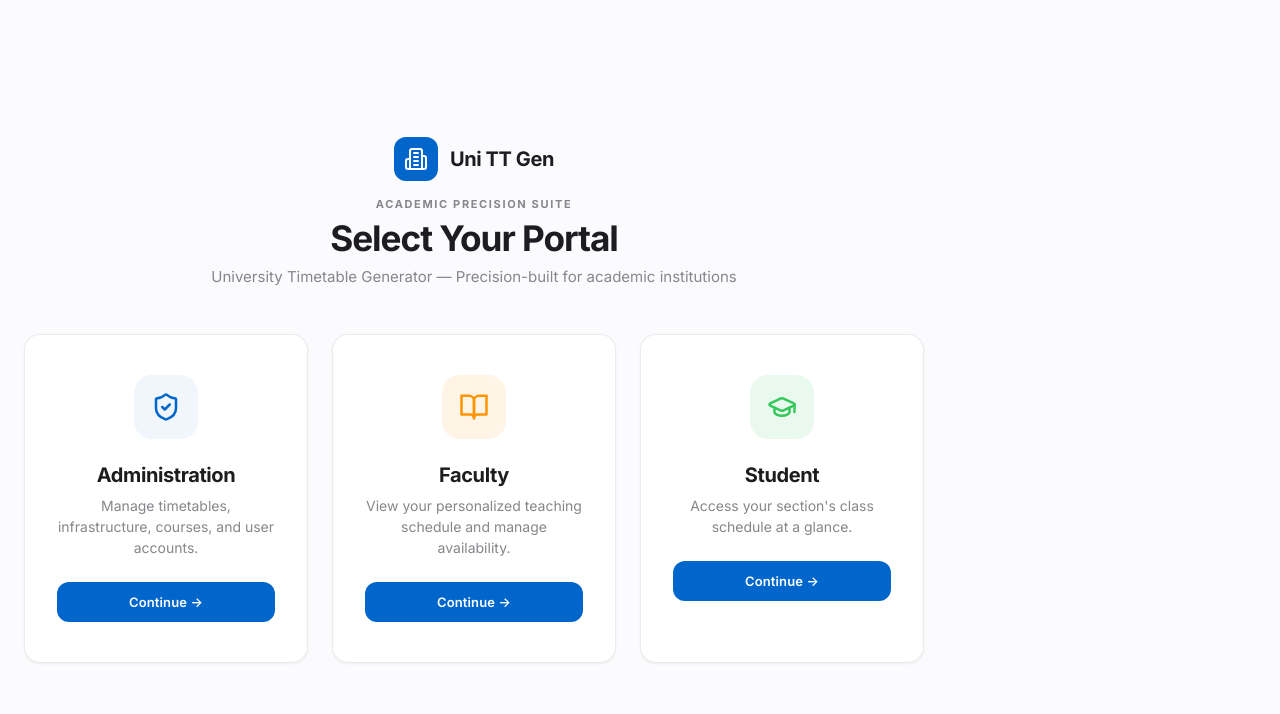
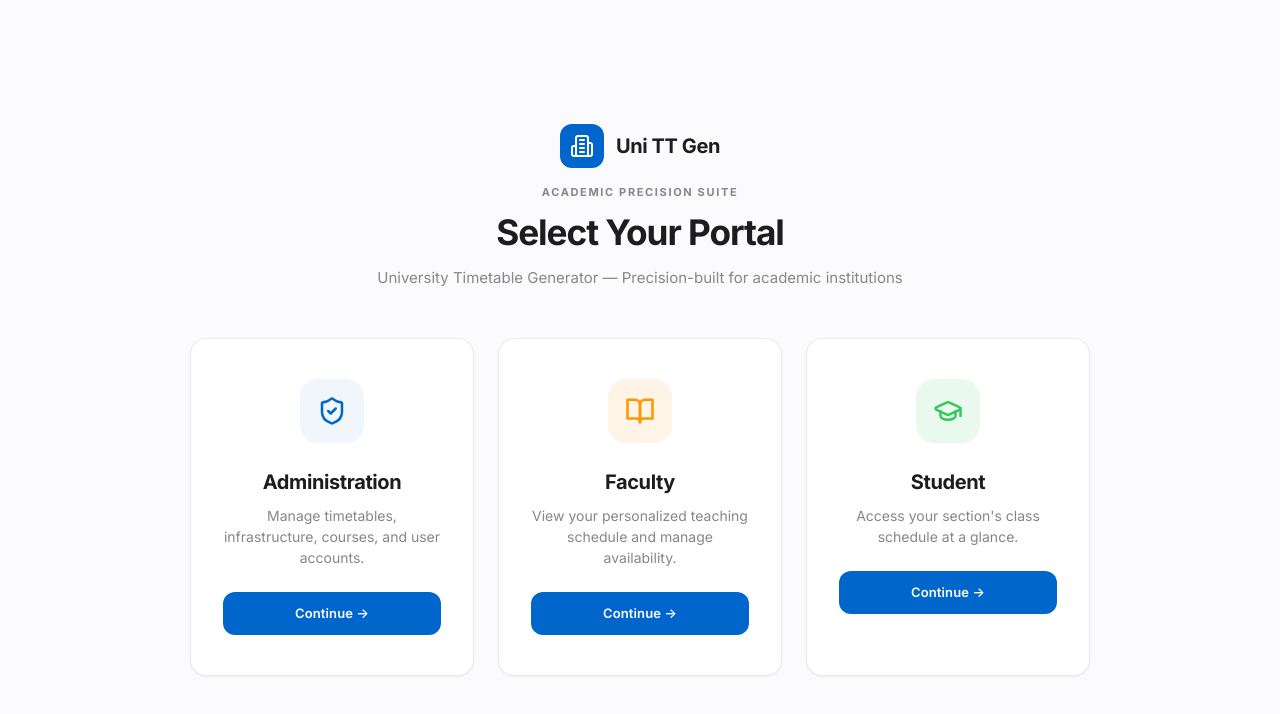
Before and after one commit to Sreeyatarimela58/University-Timetable-Generator, a React (Vite) app in the folder mern-app/client/: page / in a window 1280 px wide. Shown: the top 714 px of the page. Built offline with nearby package versions, Linux system fonts and the light colour scheme.

Commit message:
fix(ui): resolve overflow issues blocking scroll in dashboard flex layout

```diff
--- a/mern-app/client/src/App.jsx
+++ b/mern-app/client/src/App.jsx
@@ -43,7 +43,7 @@ const AdminLayout = ({ children }) => {
             {!isFullWidth && <Sidebar />}
             <div className="app-main" style={isFullWidth ? { marginLeft: 0 } : {}}>
                 <TopHeader title={title} />
-                <div className="animate-in">
+                <div className="animate-in" style={{ flex: 1, overflowY: 'auto', minHeight: 0 }}>
                     {children}
                 </div>
             </div>
--- a/mern-app/client/src/index.css
+++ b/mern-app/client/src/index.css
@@ -1,4 +1,37 @@
+@import "tailwindcss";
 @import url('https://fonts.googleapis.com/css2?family=Inter:wght@300;400;500;600;700;800;900&display=swap');
+
+@layer utilities {
+  .portal-bg {
+    background:
+      radial-gradient(circle at 20% 20%, rgba(59, 130, 246, 0.06), transparent 40%),
+      radial-gradient(circle at 80% 80%, rgba(139, 92, 246, 0.06), transparent 40%);
+    background-color: #fbfbfd;
+  }
+
+  @keyframes fadeIn {
+    from { opacity: 0; }
+    to { opacity: 1; }
+  }
+
+  @keyframes zoomIn {
+    from { opacity: 0; transform: scale(0.95); }
+    to { opacity: 1; transform: scale(1); }
+  }
+
+  .animate-in {
+    animation-duration: 500ms;
+    animation-fill-mode: both;
+  }
+
+  .fade-in {
+    animation-name: fadeIn;
+  }
+
+  .zoom-in-95 {
+    animation-name: zoomIn;
+  }
+}
 
 /* ─── Apple Design Tokens ─────────────────────────────────── */
 :root {
@@ -39,7 +72,7 @@ html, body {
   overflow-x: hidden;
 }
 
-#root { display: flex; min-height: 100vh; }
+#root { width: 100%; min-height: 100vh; }
 
 /* ─── App Shell ───────────────────────────────────────────── */
 .app-layout {
@@ -94,7 +127,7 @@ html, body {
   flex: 1;
   display: flex;
   flex-direction: column;
-  overflow: hidden;
+  overflow-y: auto;
   min-height: 0;
 }
 
```
